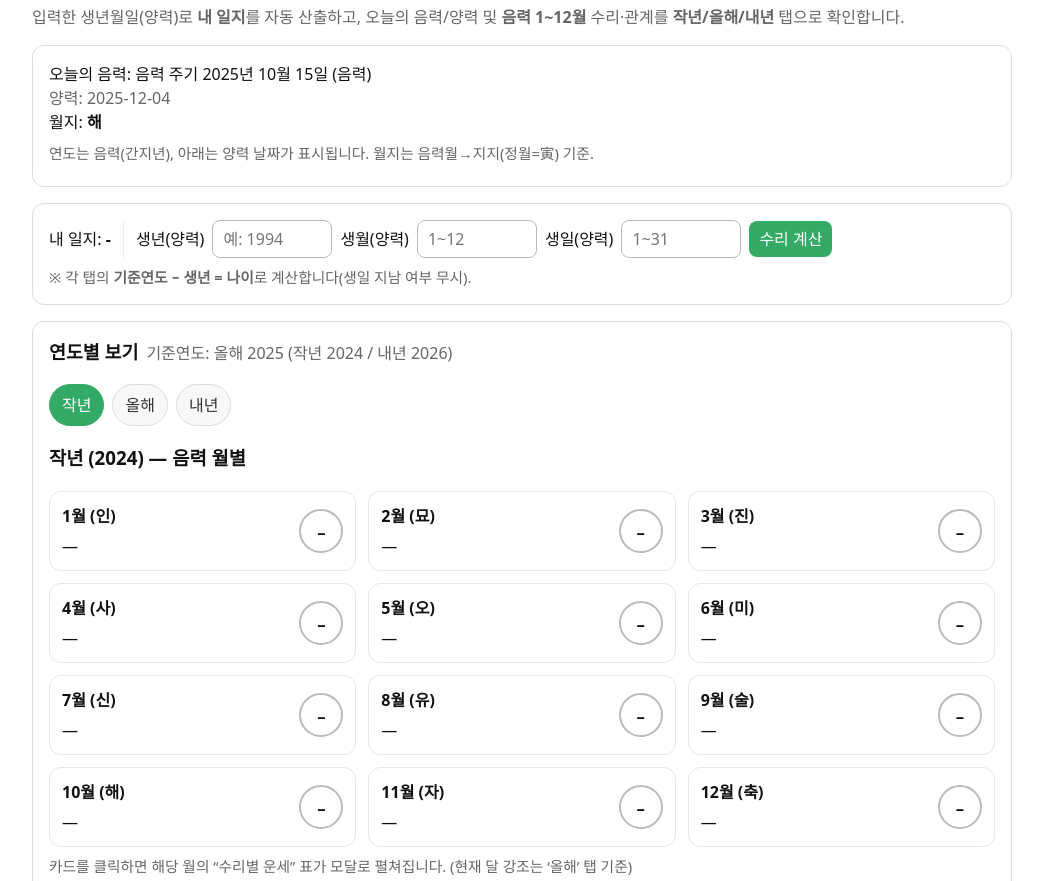
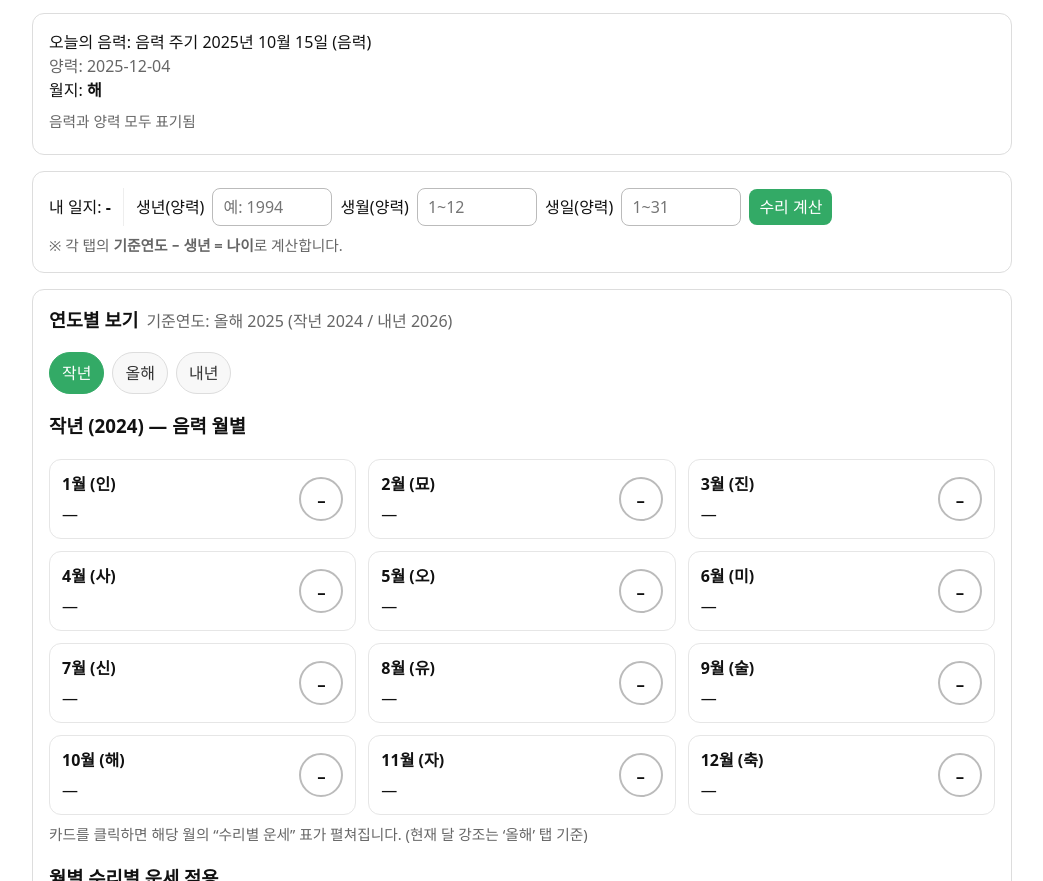
Before and after one commit to chunchyam/maehwa-suri, a plain HTML site: page index.html in a window 1280 px wide. Shown: the part 71-952 px from the top of the page, without its empty margins (118-1161 px from the left). Drawn offline with Linux system fonts and the light colour scheme.

Commit message:
Add files via upload

```diff
--- a/index.html
+++ b/index.html
@@ -3,7 +3,7 @@
 <head>
 <meta charset="utf-8"/>
 <meta name="viewport" content="width=device-width,initial-scale=1"/>
-<title>매화 수리 — 연도별(작년/올해/내년) 운세</title>
+<title>매화 수리</title>
 <style>
   :root { --fg:#111; --muted:#666; --bg:#fff; --accent:#3a6; }
   html,body{margin:0;padding:0;background:var(--bg);color:var(--fg);
@@ -73,14 +73,14 @@
 <body>
 <div class="wrap">
   <h1>매화 수리</h1>
-  <div class="sub">입력한 생년월일(양력)로 <b>내 일지</b>를 자동 산출하고, 오늘의 음력/양력 및 <b>음력 1~12월</b> 수리·관계를 <b>작년/올해/내년</b> 탭으로 확인합니다.</div>
+
 
   <!-- 오늘 -->
   <div class="panel">
     오늘의 음력: <span id="lunarToday">계산중…</span><br/>
     <span id="solarToday" class="muted"></span><br/>
     월지: <b id="monthBranch">-</b>
-    <div class="help">연도는 음력(간지년), 아래는 양력 날짜가 표시됩니다. 월지는 음력월→지지(정월=寅) 기준.</div>
+    <div class="help">음력과 양력 모두 표기됨</div>
     <div class="out" id="todayJudge" style="margin-top:6px"></div>
   </div>
 
@@ -99,7 +99,7 @@
     </div>
 
     <div id="birthEcho" class="help"></div>
-    <div class="help">※ 각 탭의 <b>기준연도 − 생년 = 나이</b>로 계산합니다(생일 지남 여부 무시).</div>
+    <div class="help">※ 각 탭의 <b>기준연도 − 생년 = 나이</b>로 계산합니다.</div>
   </div>
 
   <!-- 탭 네비 -->
@@ -118,7 +118,7 @@
     <div id="view-prev" class="yearView active">
       <h3><span id="titlePrev"></span> <span id="agePrev" class="ageBadge"></span></h3>
       <div class="grid" id="gridPrev"></div>
-      <div class="help">카드를 클릭하면 해당 월의 “수리별 운세” 표가 모달로 펼쳐집니다. (현재 달 강조는 ‘올해’ 탭 기준)</div>
+      <div class="help">카드를 클릭하면 해당 월의 “수리별 운세” 표가 펼쳐집니다. (현재 달 강조는 ‘올해’ 탭 기준)</div>
       <h3>월별 수리별 운세 적용</h3>
       <div id="suriPrev"></div>
       <h3>가로 조합 운세</h3>
@@ -129,7 +129,7 @@
     <div id="view-curr" class="yearView">
       <h3><span id="titleCurr"></span> <span id="ageCurr" class="ageBadge"></span></h3>
       <div class="grid" id="gridCurr"></div>
-      <div class="help">카드를 클릭하면 해당 월의 “수리별 운세” 표가 모달로 펼쳐집니다. 현재 음력 달은 초록 테두리.</div>
+      <div class="help">카드를 클릭하면 해당 월의 “수리별 운세” 표가 펼쳐집니다. 현재 음력 달은 초록 테두리.</div>
       <h3>월별 수리별 운세 적용</h3>
       <div id="suriCurr"></div>
       <h3>가로 조합 운세</h3>
@@ -140,7 +140,7 @@
     <div id="view-next" class="yearView">
       <h3><span id="titleNext"></span> <span id="ageNext" class="ageBadge"></span></h3>
       <div class="grid" id="gridNext"></div>
-      <div class="help">카드를 클릭하면 해당 월의 “수리별 운세” 표가 모달로 펼쳐집니다. (현재 달 강조는 ‘올해’ 탭 기준)</div>
+      <div class="help">카드를 클릭하면 해당 월의 “수리별 운세” 표가 펼쳐집니다. (현재 달 강조는 ‘올해’ 탭 기준)</div>
       <h3>월별 수리별 운세 적용</h3>
       <div id="suriNext"></div>
       <h3>가로 조합 운세</h3>
```
